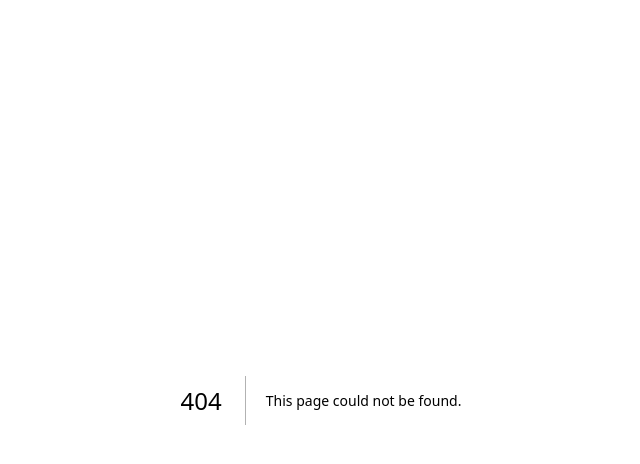
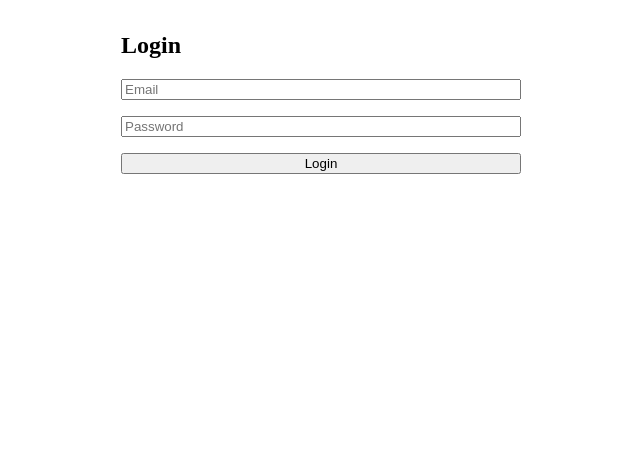
Before and after one commit to CodeCrafters-team/MERAKI_Academy_Project_5, a Next.js app in the folder frontend/: page /login in a window 1280 px wide. Before the commit this address had no page. Shown: the top 464 px of the page, without its empty margins (319-959 px from the left). Built offline with nearby package versions, Linux system fonts and the light colour scheme.

Commit message:
updateuser

```diff
--- /dev/null
+++ b/frontend/src/app/login/page.tsx
@@ -0,0 +1,97 @@
+"use client";
+
+import { useState } from "react";
+
+export default function LoginForm() {
+  const [email, setEmail] = useState("");
+  const [password, setPassword] = useState("");
+  const [verificationCode, setVerificationCode] = useState("");
+  const [message, setMessage] = useState("");
+  const [step, setStep] = useState<"login" | "verify">("login");
+  const [userId, setUserId] = useState<string>("");
+
+  const handleSubmit = async (e: React.FormEvent) => {
+    e.preventDefault();
+
+    if (step === "login") {
+      try {
+        const res = await fetch("http://localhost:5000/users/login", {
+          method: "POST",
+          headers: { "Content-Type": "application/json" },
+          body: JSON.stringify({ email, password }),
+        });
+
+        const data = await res.json();
+
+        if (data.requires2FA) {
+          setMessage("Verification code sent to your email.");
+          setStep("verify");
+          setUserId(data.user.id);
+          if (!data.passwordCorrect) {
+            setMessage("Password incorrect, please verify with code to update info.");
+          }
+        } else {
+          setMessage(data.message || "Login failed");
+        }
+      } catch (err) {
+        console.error(err);
+        setMessage("Server error");
+      }
+    } else if (step === "verify") {
+      try {
+        const res = await fetch(`http://localhost:5000/users/verifyCode/${userId}`, {
+          method: "POST",
+          headers: { "Content-Type": "application/json" },
+          body: JSON.stringify({ code: verificationCode }),
+        });
+
+        const data = await res.json();
+
+        if (data.success) {
+          setMessage("User verified! You can now update your info.");
+        } else {
+          setMessage(data.message || "Verification failed");
+        }
+      } catch (err) {
+        console.error(err);
+        setMessage("Server error");
+      }
+    }
+  };
+
+  return (
+    <div style={{ maxWidth: "400px", margin: "2rem auto" }}>
+      <h2>Login</h2>
+      <form onSubmit={handleSubmit} style={{ display: "flex", flexDirection: "column", gap: "1rem" }}>
+        <input
+          type="email"
+          placeholder="Email"
+          value={email}
+          onChange={(e) => setEmail(e.target.value)}
+          required
+          disabled={step === "verify"}
+        />
+        {step === "login" && (
+          <input
+            type="password"
+            placeholder="Password"
+            value={password}
+            onChange={(e) => setPassword(e.target.value)}
+            required
+          />
+        )}
+        {step === "verify" && (
+          <input
+            type="text"
+            placeholder="Verification Code"
+            value={verificationCode}
+            onChange={(e) => setVerificationCode(e.target.value)}
+            required
+          />
+        )}
+        <button type="submit">{step === "login" ? "Login" : "Verify"}</button>
+      </form>
+      {message && <p>{message}</p>}
+    </div>
+  );
+}
```
Also changed, not shown: 2 other files (tests, documents, lock files or other folders).
